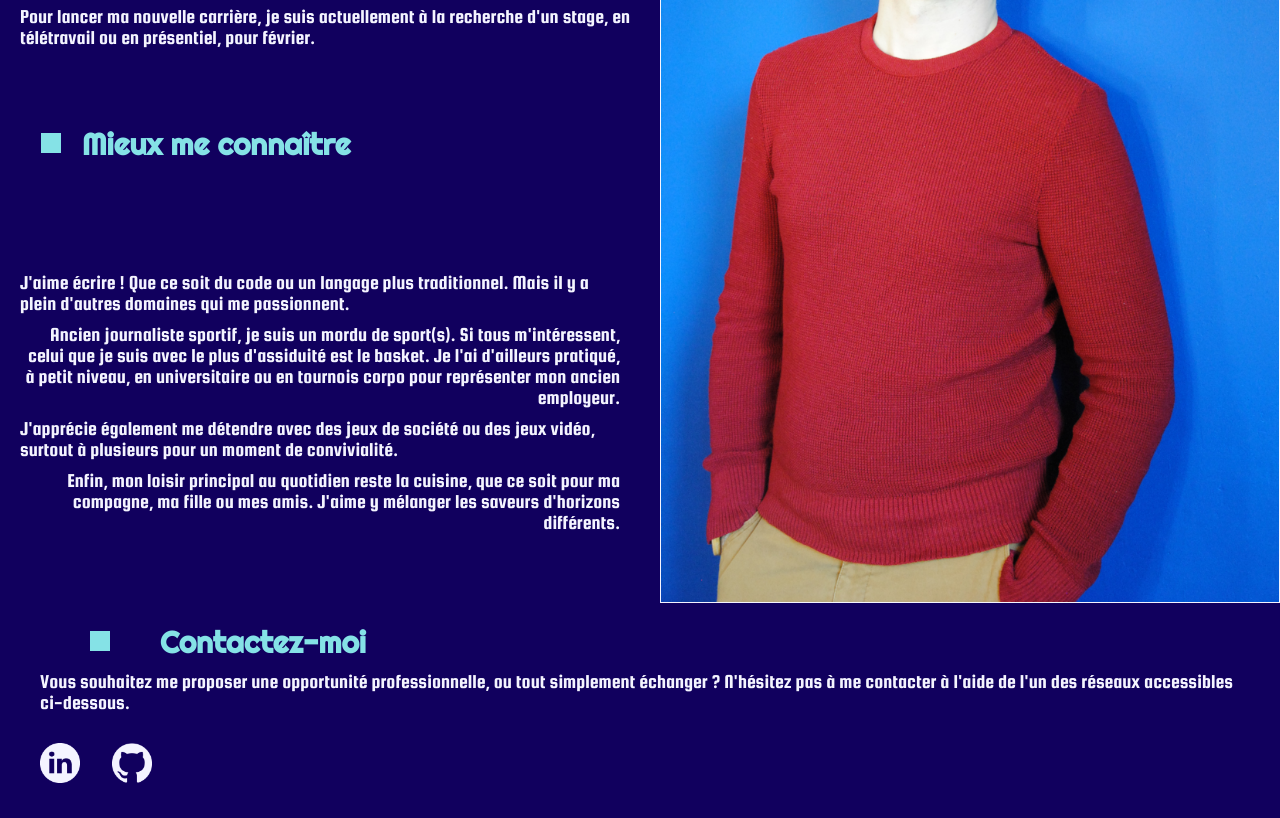
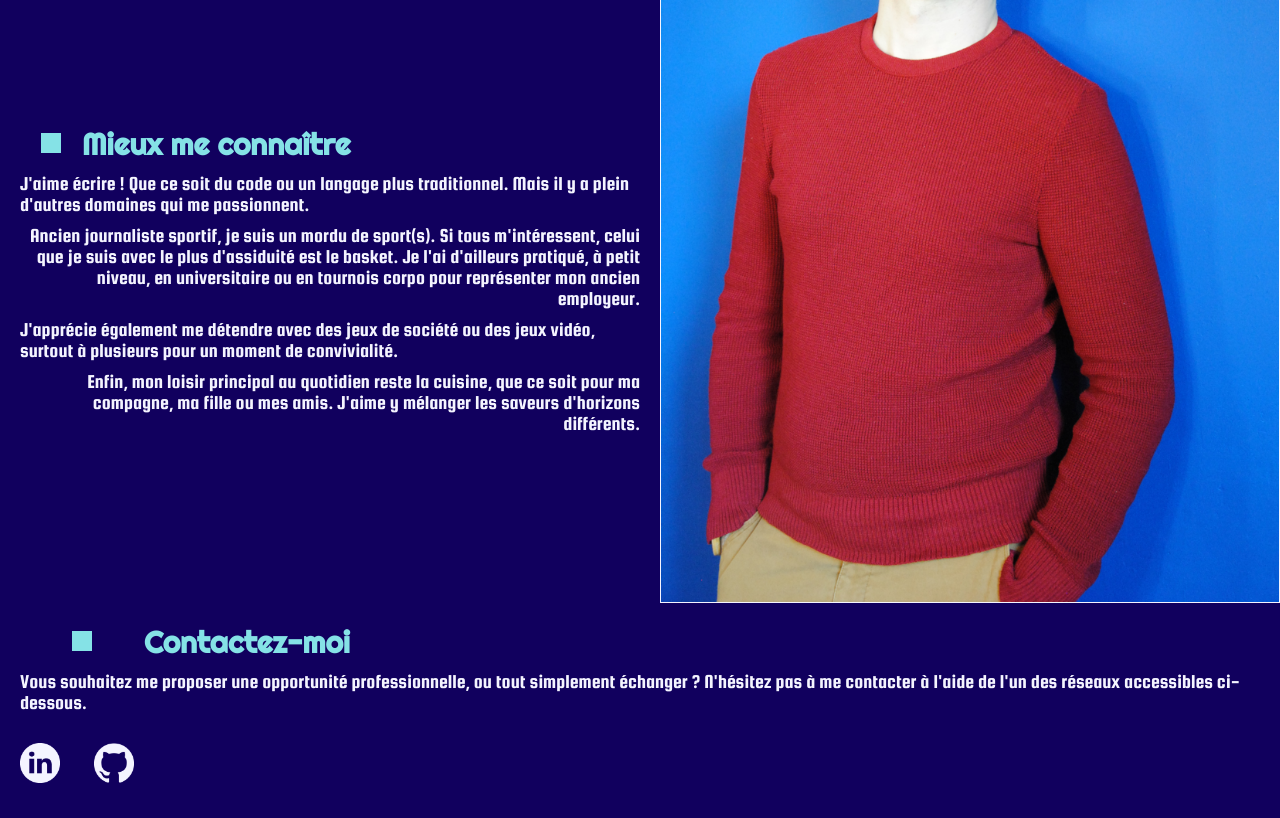
Before and after one commit to e-floran/onlinecv, a React (Create React App) app: page / in a window 1280 px wide. Shown: the part 480-1298 px from the top of the page. Built offline with nearby package versions, Linux system fonts and the light colour scheme.

Commit message:
fixed bugs

```diff
--- a/src/components/home/KnowMe.jsx
+++ b/src/components/home/KnowMe.jsx
@@ -9,12 +9,10 @@ function KnowMe(){
                 </div>
                 <h3>Mieux me connaître</h3>
             </article>
-            <article className="knowDetails">
                 <p>J'aime écrire ! Que ce soit du code ou un langage plus traditionnel. Mais il y a plein d'autres domaines qui me passionnent.</p>
                 <p>Ancien journaliste sportif, je suis un mordu de sport(s). Si tous m'intéressent, celui que je suis avec le plus d'assiduité est le basket. Je l'ai d'ailleurs pratiqué, à petit niveau, en universitaire ou en tournois corpo pour représenter mon ancien employeur.</p>
                 <p>J'apprécie également me détendre avec des jeux de société ou des jeux vidéo, surtout à plusieurs pour un moment de convivialité.</p>
                 <p>Enfin, mon loisir principal au quotidien reste la cuisine, que ce soit pour ma compagne, ma fille ou mes amis. J'aime y mélanger les saveurs d'horizons différents.</p>
-            </article>
         </section>
     )
 }
--- a/src/components/skills/Frameworks.jsx
+++ b/src/components/skills/Frameworks.jsx
@@ -5,6 +5,10 @@ function Frameworks(){
         {
             name:"React",
             level:8,
+        },
+        {
+            name:"Vue",
+            level:2,
         },
         {
             name:"Express",
--- a/src/style/home.css
+++ b/src/style/home.css
@@ -27,6 +27,7 @@ h3 {
   display: grid;
   grid-template-columns: 100%;
   grid-gap: 0;
+  grid-auto-rows: max-content;
 }
 .sectionTitle {
   display: grid;
@@ -34,20 +35,16 @@ h3 {
   grid-gap: 0;
   padding: 0;
   margin: 0;
+  grid-auto-rows: max-content;
 }
 
 p:nth-of-type(even) {
   text-align: right;
+  grid-auto-rows: max-content;
 }
 p:nth-of-type(odd) {
   text-align: left;
-}
-
-.knowDetails {
-  width: 100%;
-  margin: 0;
-  padding: 0 1rem 0 0;
-  grid-row: 3/4;
+  grid-auto-rows: max-content;
 }
 
 .profilePic {
@@ -98,7 +95,6 @@ p:nth-of-type(odd) {
 }
 .formContainer {
   width: 100%;
-  padding: 0 1rem;
   margin: 0 0 1.5rem 0;
   display: grid;
   grid-template-columns: 100%;
@@ -157,6 +153,7 @@ input {
 @media only screen and (min-width: 801px) {
   .homePage {
     grid-template-columns: 1fr 1fr !important;
+    grid-template-rows: auto auto auto !important;
     grid-template-areas: ". profilePic" ". profilePic" "formContainer formContainer" !important;
   }
   .profilePic {
--- a/src/style/skills.css
+++ b/src/style/skills.css
@@ -54,4 +54,7 @@
   .skillsPage {
     grid-template-areas: "." "." "." "." "." "." "." "formContainer" !important;
   }
+  .skillContainer {
+    grid-template-columns: 17% 83%;
+  }
 }
```
